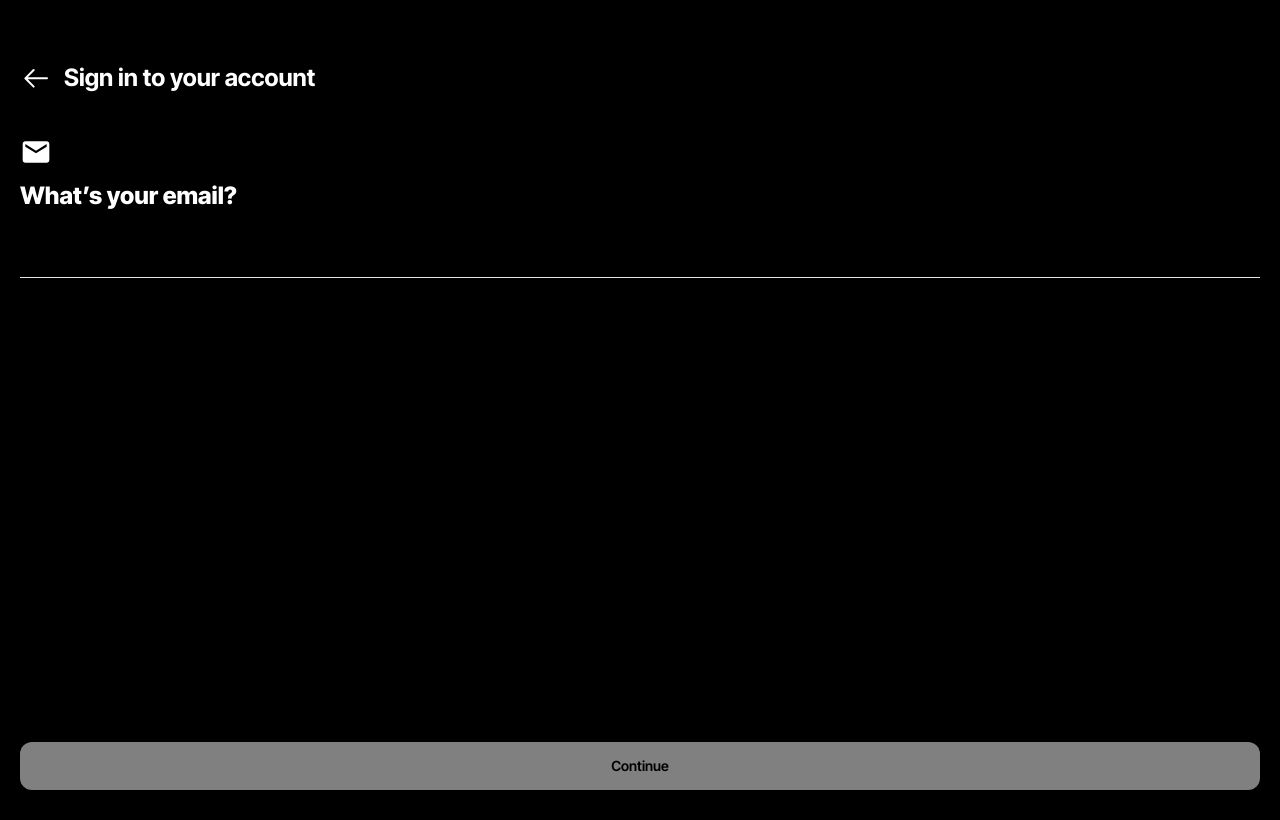
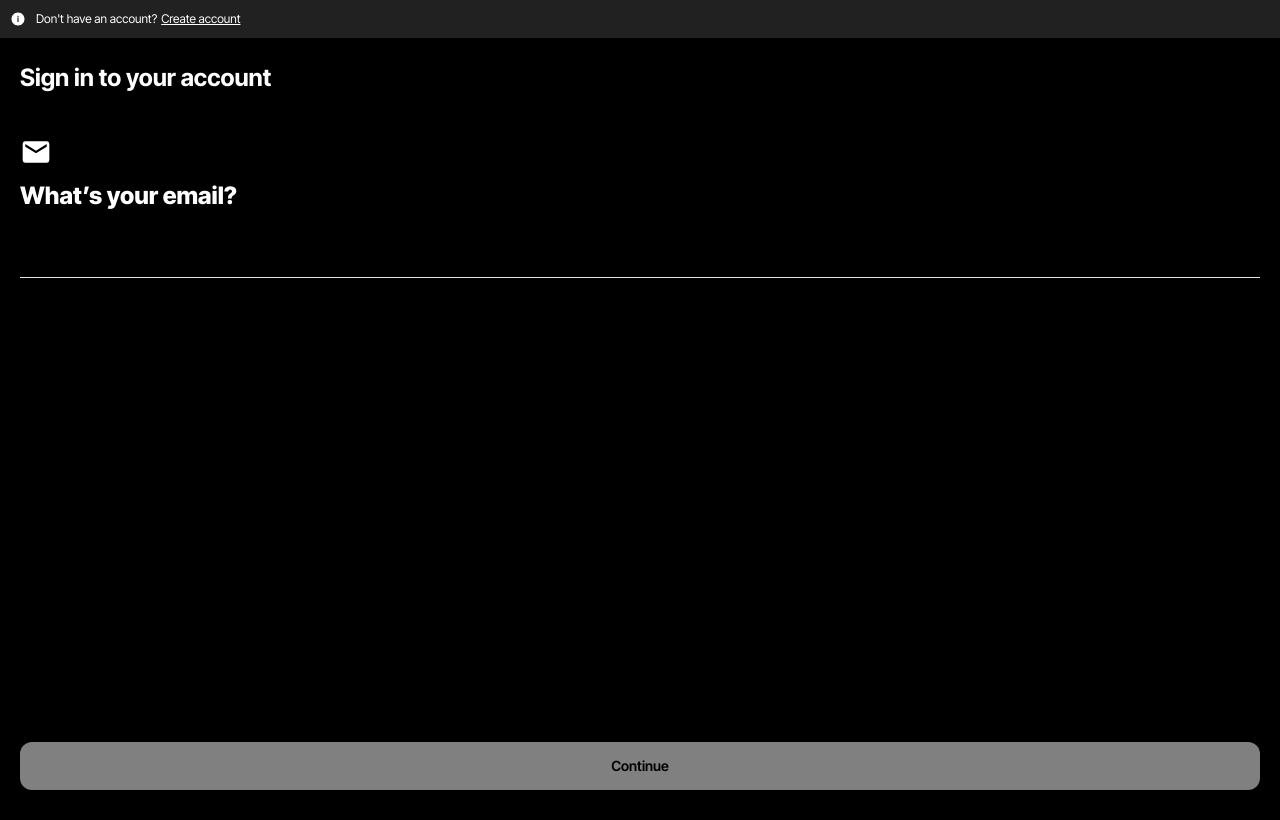
Before and after one commit to iscedcs/events-web, a Next.js app: page /sign-in in a window 1280 px wide. Built offline with nearby package versions, Linux system fonts and the light colour scheme; no server answers.

Commit message:
fix:middleware

```diff
--- a/src/components/forms/sign-in/signInForm.tsx
+++ b/src/components/forms/sign-in/signInForm.tsx
@@ -17,7 +17,6 @@ import { useRouter } from "next/navigation";
 import { useEffect, useState } from "react";
 import { useForm } from "react-hook-form";
 import { FaRegEye } from "react-icons/fa";
-import { GoArrowLeft } from "react-icons/go";
 import { LuEyeClosed } from "react-icons/lu";
 import { MdEmail, MdOutlinePassword } from "react-icons/md";
 import { TbLoader2 } from "react-icons/tb";
@@ -57,6 +56,10 @@ export default function SignInForm() {
     router.push("/forgot-password");
   };
 
+  const handleRedirectCreateAccount = () => {
+    router.push("/sign-up");
+  };
+
   const handleDisplayPassword = () => {
     setPassword(!password);
   };
@@ -91,6 +94,14 @@ export default function SignInForm() {
   return (
     <Form {...form}>
       <form onSubmit={form.handleSubmit(handleSubmit)}>
+        <div className=" left-0 absolute top-0 w-screen">
+          <AuthHeader
+            message="Don't have an account?"
+            loading={false}
+            onClick={handleRedirectCreateAccount}
+            linkText="Create account"
+          />
+        </div>
         <div className=" left-0 absolute top-0 w-screen ">
           {step === 2 ? (
             <AuthHeader
@@ -103,7 +114,7 @@ export default function SignInForm() {
         </div>
         <div className=" h-screen relative pt-[30px] ">
           <div className=" mt-[10px] flex gap-3 items-center">
-            <GoArrowLeft className=" w-[32px] h-[32px]" />
+            {/* <GoArrowLeft className=" w-[32px] h-[32px]" /> */}
             <p className=" text-[24px]  font-bold">Sign in to your account</p>
           </div>
 
--- a/src/middleware.ts
+++ b/src/middleware.ts
@@ -35,8 +35,6 @@ export default auth(async (req) => {
   }
 
   if (isAuthRoute) {
-    const hasCallbackUrl = nextUrl.searchParams.has("callbackUrl");
-
     if (isLoggedIn) {
       if (userRole === "USER") {
         return Response.redirect(new URL(defaultUserRoute, nextUrl));
@@ -51,7 +49,6 @@ export default auth(async (req) => {
 
   if (!isAuth && !pathname.startsWith("/sign-in")) {
     const signInUrl = new URL("/sign-in", req.url);
-    signInUrl.searchParams.set("callbackUrl", pathname);
     return Response.redirect(signInUrl);
   }
 
```
